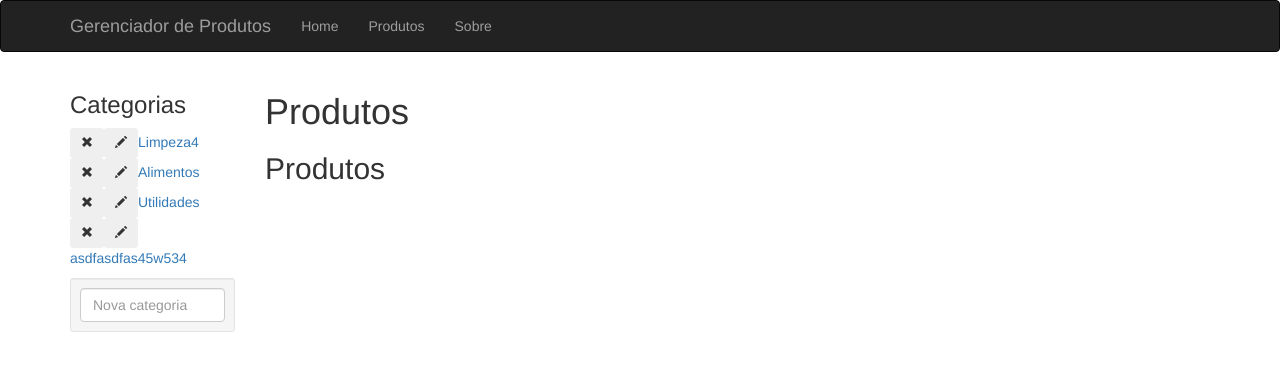
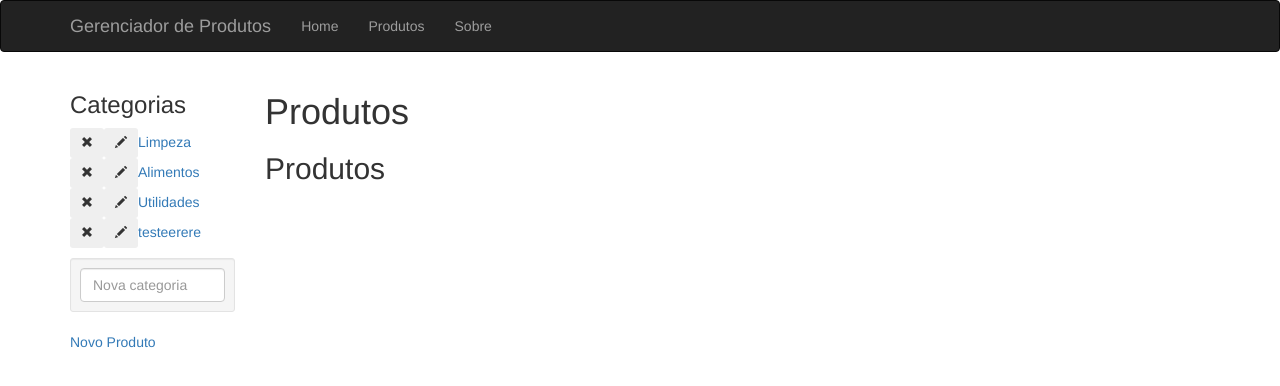
Before and after one commit to FabianoBrancher/Produtos-ReactJS, a React (Create React App) app: page /produtos in a window 1280 px wide. Shown: the top 386 px of the page. Built offline with nearby package versions, Linux system fonts and the light colour scheme; data requests are answered from the project's data file.

Commit message:
Organizando API e Categorias

```diff
--- a/db.json
+++ b/db.json
@@ -14,12 +14,67 @@
       "id": 3,
       "produto": "Bolacha",
       "categoria": 2
+    },
+    {
+      "produto": "testando um novo produto de limpeza",
+      "categoria": "1",
+      "id": 4
+    },
+    {
+      "produto": "testando um novo produto de limpeza",
+      "categoria": "1",
+      "id": 5
+    },
+    {
+      "produto": "Tesoura de Jardim",
+      "categoria": "3",
+      "id": 6
+    },
+    {
+      "produto": "Maça Gala",
+      "categoria": "2",
+      "id": 7
+    },
+    {
+      "produto": "Novo produto limpeza com REDIRECT",
+      "categoria": "1",
+      "id": 8
+    },
+    {
+      "produto": "teste",
+      "categoria": "4",
+      "id": 9
+    },
+    {
+      "produto": "gasdfaf",
+      "categoria": "3",
+      "id": 10
+    },
+    {
+      "produto": "produto teste só da pauuuu",
+      "categoria": "4",
+      "id": 11
+    },
+    {
+      "produto": "bombril",
+      "categoria": "1",
+      "id": 12
+    },
+    {
+      "produto": "salgadinho",
+      "categoria": "2",
+      "id": 13
+    },
+    {
+      "produto": "produto de teste",
+      "categoria": "4",
+      "id": 14
     }
   ],
   "categorias": [
     {
       "id": 1,
-      "categoria": "Limpeza4"
+      "categoria": "Limpeza"
     },
     {
       "categoria": "Alimentos",
@@ -31,7 +86,7 @@
     },
     {
       "id": 4,
-      "categoria": "asdfasdfas45w534"
+      "categoria": "testeerere"
     }
   ]
 }
--- a/src/Api.js
+++ b/src/Api.js
@@ -8,7 +8,11 @@ const apis = {
     loadCategorias: () => api.get('categorias'),
     deleteCategoria: (id) => api.delete('categorias/'+id),
     createCategoria: (categoria) => api.post('categorias', categoria),
-    editCategoria: (categoria) => api.put('categorias/'+categoria.id, categoria)
+    editCategoria: (categoria) => api.put('categorias/'+categoria.id, categoria),
+    readCategoria: (id) => api.get('categorias/'+id),
+
+    createProduto: (produto) => api.post('produtos', produto),
+    loadProdutos: (categoria) => api.get('produtos?categoria='+categoria)
 }
 
 export default apis;
--- a/src/App.js
+++ b/src/App.js
@@ -9,19 +9,28 @@ class App extends Component {
   constructor(props) {
     super(props);
 
+    // Binds Categoria
     this.loadCategorias = this.loadCategorias.bind(this);
     this.removeCategoria = this.removeCategoria.bind(this);
     this.createCategoria = this.createCategoria.bind(this);
     this.editCategoria = this.editCategoria.bind(this);
+    this.readCategoria = this.readCategoria.bind(this);
+
+    // Binds Produto
+    this.createProduto = this.createProduto.bind(this);
+    this.loadProdutos = this.loadProdutos.bind(this);
 
     this.state = {
-      categorias: []
-    }
+      categorias: [],
+      categoria: {},
+      produtos: []
+    };
+
   };
 
   loadCategorias() {
     this.props.api.loadCategorias()
-      .then(res => {
+      .then((res) => {
               this.setState({
                   categorias: res.data
               });
@@ -41,6 +50,28 @@ class App extends Component {
   editCategoria(categoria) {
     this.props.api.editCategoria(categoria)
       .then((res) => this.loadCategorias());
+  };
+
+  createProduto(produto) {
+    return this.props.api.createProduto(produto);
+  };
+
+  loadProdutos(categoria) {
+    this.props.api.loadProdutos(categoria)
+        .then((res) => {
+            this.setState({
+                produtos: res.data
+            });
+        });
+  };
+
+  readCategoria(id) {
+    this.props.api.readCategoria(id)
+        .then((res) => {
+            this.setState({
+                categoria: res.data
+            });
+        });
   };
 
   render() {
@@ -71,6 +102,12 @@ class App extends Component {
                           createCategoria={this.createCategoria}
                           editCategoria={this.editCategoria}
                           categorias={this.state.categorias}
+
+                          createProduto={this.createProduto}
+                          loadProdutos={this.loadProdutos}
+                          readCategoria={this.readCategoria}
+                          produtos={this.state.produtos}
+                          categoria={this.state.categoria}
                         />}
               } />
           </div>
--- a/src/Categoria.js
+++ b/src/Categoria.js
@@ -1,40 +1,37 @@
 import React, { Component } from 'react';
-import axios from 'axios';
 
 class Categoria extends Component {
     constructor(props) {
         super(props);
+
         this.loadData = this.loadData.bind(this);
+
         this.state = {
             produtos: [],
-            categoria: {}
+            categoria: {},
+            id: null
         }
-    };
-
+    }
     loadData(id) {
-        axios
-            .get('http://localhost:3001/produtos?categoria='+id)
-            .then(res => {
-                this.setState({
-                    produtos: res.data
-                });
-            });
-        axios
-            .get('http://localhost:3001/categorias/'+id)
-            .then(res => {
-                this.setState({
-                    categoria: res.data
-                });
-            });
-    };
+        console.log(id);
+        this.setState({ id });
+        this.props.loadProdutos(id);
+        this.props.readCategoria(id);
+    }
 
     componentDidMount() {
         const id = this.props.match.params.catId;
         this.loadData(id);
     };
 
+    componentWillMount() {
+        console.log(this.props);
+    }
+
     componentWillReceiveProps(newProps) {
-        this.loadData(newProps.match.params.catId);
+        if (newProps.match.params.catId !== this.state.id) {
+            this.loadData(newProps.match.params.catId);
+        }
     };
     renderProduto(produto) {
         return (
@@ -44,9 +41,9 @@ class Categoria extends Component {
     render() {
         return (
             <div>
-                <h1> {this.state.categoria.categoria}</h1>
+                <h1> {this.props.categoria.categoria}</h1>
                 <ul>
-                    {this.state.produtos.map(this.renderProduto)}
+                    {this.props.produtos.map(this.renderProduto)}
                 </ul>
             </div>
         )
--- a/src/Produtos.js
+++ b/src/Produtos.js
@@ -1,10 +1,8 @@
 import React, { Component } from 'react';
 import { Route, Link } from 'react-router-dom';
-import axios from 'axios';
 import ProdutosHome from './ProdutosHome';
 import Categoria from './Categoria';
-
-// import Api from './Api';
+import ProdutosNovo from './ProdutosNovo';
 
 class Produtos extends Component {
     constructor(props) {
@@ -84,7 +82,7 @@ class Produtos extends Component {
         }
     };
     render() {
-        const { match, categorias } = this.props;
+        const { match, categorias, produtos, categoria} = this.props;
         return (
             <div className="row">
                 <div className="col-md-2">
@@ -99,11 +97,26 @@ class Produtos extends Component {
                                ref="categoria"
                                placeholder="Nova categoria" />
                     </div>
+                    <Link to={'/produtos/novo'} > Novo Produto </Link>
                 </div>
                 <div className="col-md-10">
                     <h1> Produtos </h1>
                     <Route exact path={match.url} component={ProdutosHome} />
-                    <Route path={match.url+'/categoria/:catId'} component={Categoria} />
+                    <Route exact path={match.url+'/novo'}
+                                        render={(props) => {
+                                                    return <ProdutosNovo {...props}
+                                                                categorias={categorias}
+                                                                createProduto={this.props.createProduto}
+                                                            />
+                                                    }} />
+                    <Route path={match.url+'/categoria/:catId'} render={(props) => {
+                                                                return <Categoria {...props}
+                                                                    loadProdutos={this.props.loadProdutos}
+                                                                    readCategoria={this.props.readCategoria}
+                                                                    categoria={categoria}
+                                                                    produtos={produtos}
+                                                                />
+                    }}/>
                 </div>
             </div>
         )
--- /dev/null
+++ b/src/ProdutosNovo.js
@@ -0,0 +1,48 @@
+import React, { Component } from 'react';
+
+import { Redirect } from 'react-router-dom';
+
+class Produtos extends Component {
+    constructor(props) {
+        super(props);
+        this.handleNewProduto = this.handleNewProduto.bind(this);
+
+        this.state = {
+            redirect: false
+        };
+
+    };
+
+    handleNewProduto() {
+        const produto = {
+            produto: this.refs.produto.value,
+            categoria: this.refs.categoria.value
+        };
+        this.props.createProduto(produto)
+            .then((res) => this.setState({ redirect: '/produtos/categoria/'+produto.categoria}))
+    };
+
+    render() {
+        const { categorias } = this.props;
+        if(this.state.redirect) {
+            return <Redirect to={this.state.redirect} />
+        };
+        return (
+            <div>
+                <h2> Novo Produto </h2>
+                <select ref="categoria">
+                    {categorias
+                        .map((c) => <option key={c.id} value={c.id}>{c.categoria} </option>)}
+                </select>
+                <input
+                    placeholder="Nome do novo produto"
+                    className="form-control"
+                    ref="produto">
+                </input>
+                <button onClick={this.handleNewProduto}>Salvar </button>
+            </div>
+        )
+    };
+};
+
+export default Produtos;
```
